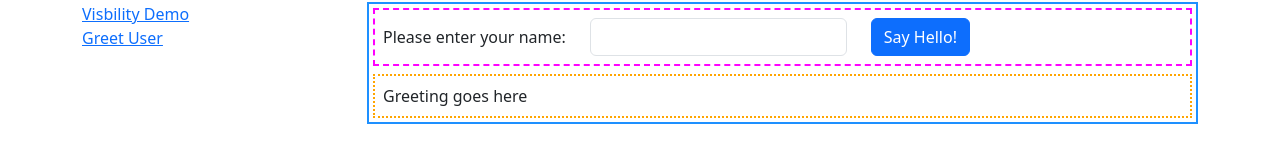
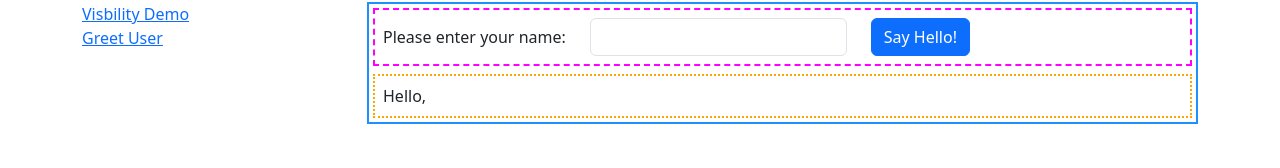
Before and after one commit to speedingplanet/react-ts-demos, a React (Vite) app: page /greet-user in a window 1280 px wide. Shown: the part 119-287 px from the top of the page. Built offline with nearby package versions, Linux system fonts and the light colour scheme.

Commit message:
Hardcoded greeting

```diff
--- a/src/greeter/GreetUser.tsx
+++ b/src/greeter/GreetUser.tsx
@@ -1,16 +1,25 @@
+import { useState } from 'react';
 import GreetUserDisplay from './GreetUserDisplay';
 import GreetUserInput from './GreetUserInput';
 
 const styleConfig = { border: '2px dodgerblue solid' };
 
 export default function GreetUser() {
+	// const [stateVariable, setter]
+	const [userName, setUserName] = useState('');
+
+	function handleButtonClick(draftUserName: string) {
+		console.log(`About to greet ${draftUserName}`);
+		setUserName(draftUserName);
+	}
+
 	return (
 		<div
 			style={styleConfig}
 			className="p-1"
 		>
-			<GreetUserInput />
-			<GreetUserDisplay />
+			<GreetUserInput onButtonClick={handleButtonClick} />
+			<GreetUserDisplay userName={userName} />
 		</div>
 	);
 }
--- a/src/greeter/GreetUserDisplay.tsx
+++ b/src/greeter/GreetUserDisplay.tsx
@@ -1,13 +1,15 @@
 // Displays greeting from input from GreetUserInput
 
-// type Props = {}
-export default function GreetUserDisplay() {
+type Props = {
+	userName: string;
+};
+export default function GreetUserDisplay({ userName }: Props) {
 	return (
 		<div
 			style={{ border: '2px dotted orange' }}
 			className="p-2"
 		>
-			Greeting goes here
+			Hello, {userName}
 		</div>
 	);
 }
--- a/src/greeter/GreetUserInput.tsx
+++ b/src/greeter/GreetUserInput.tsx
@@ -1,7 +1,9 @@
 // Contains the label, the form field, and the button
 
-// type Props = {}
-export default function GreetUserInput() {
+interface Props {
+	onButtonClick: (draftUserName: string) => void;
+}
+export default function GreetUserInput({ onButtonClick }: Props) {
 	return (
 		<div
 			style={{ border: '2px dashed magenta' }}
@@ -28,6 +30,7 @@ export default function GreetUserInput() {
 					<button
 						type="button"
 						className="btn btn-primary"
+						onClick={() => onButtonClick('test username')}
 					>
 						Say Hello!
 					</button>
```
